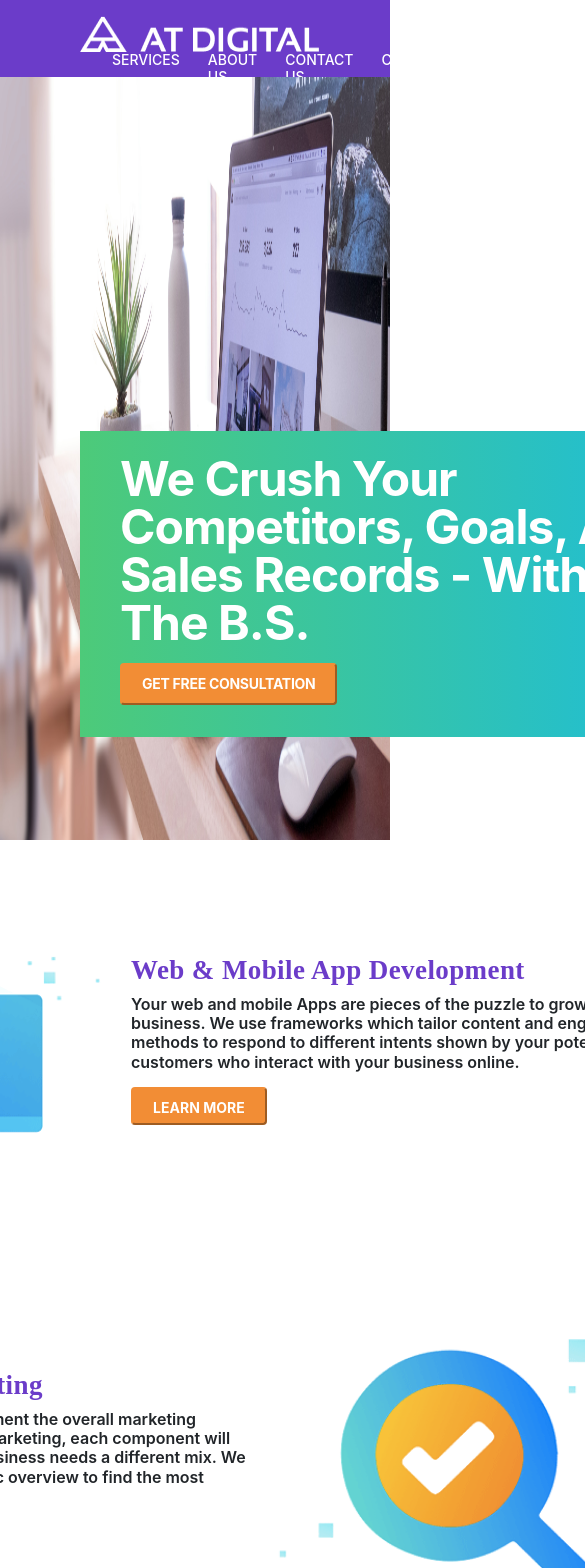
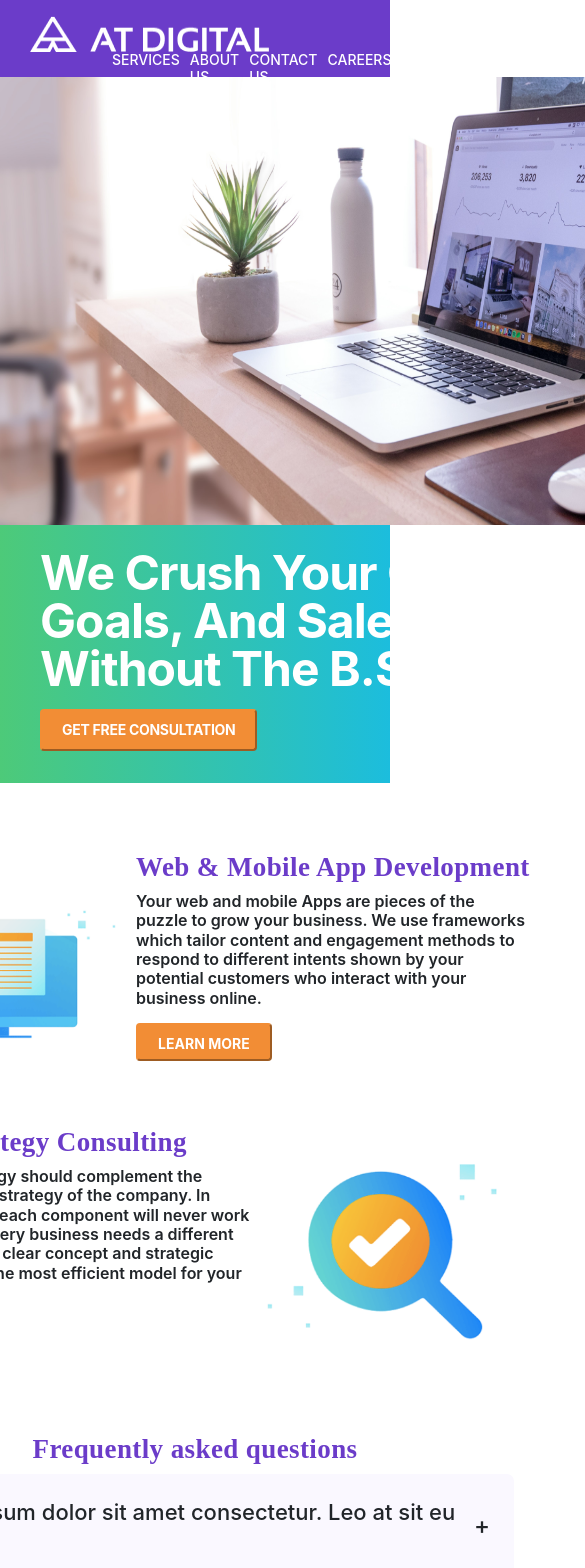
Before and after one commit to Milani1999/Landing-Page---AT-Digital, a React (Create React App) app: page / in a window 390 px wide. Shown: the top 1568 px of the page, 585 px wide, since content can reach past the window. Built offline with nearby package versions, Linux system fonts and the light colour scheme.

Commit message:
responsiveness for 768px and below

```diff
--- a/src/components/Hero Section/HeroSection.css
+++ b/src/components/Hero Section/HeroSection.css
@@ -42,3 +42,25 @@
   letter-spacing: -0.02em;
   color: #ffffff;
 }
+
+@media (max-width: 768px) {
+  .HeroSection img {
+    width: 768px;
+    height: 448px;
+  }
+
+  .frame-497 {
+    top: auto;
+    left: 50%;
+    transform: translateX(-50%);
+    position: relative;
+    width: 100%;
+  }
+
+  .p-497 {
+    width: 688px;
+    height: 144px;
+    gap: 0px;
+    opacity: 0px;
+  }
+}
--- a/src/components/NavigationBar/NavigationBar.css
+++ b/src/components/NavigationBar/NavigationBar.css
@@ -31,3 +31,14 @@
   text-decoration: none;
   color: #fff;
 }
+
+@media (max-width: 768px) {
+  .navbar img {
+    margin-left: -50px;
+  }
+
+  .frame-496 {
+    gap: 10px;
+    margin-bottom: -8px;
+  }
+}
--- a/src/components/faqs/Faqs.css
+++ b/src/components/faqs/Faqs.css
@@ -51,4 +51,15 @@
   align-items: center;
   justify-content: center;
   margin-bottom: 50px;
+  margin-top: 50px;
 }
+
+@media (max-width: 768px) {
+  .question {
+    width: 638px;
+  }
+
+  .answer {
+    width: 638px;
+  }
+}
--- a/src/components/footer/footer.css
+++ b/src/components/footer/footer.css
@@ -101,3 +101,24 @@ hr {
   align-items: center;
   flex-direction: column;
 }
+
+@media (max-width: 768px) {
+  .footer {
+    height: 428px;
+  }
+
+  .frame_500 img {
+    width: 238.89px;
+    height: 35px;
+  }
+
+  .frame_503 {
+    display: flex;
+    flex-direction: column;
+  }
+
+  .frame_502{
+    margin-top: 50px;
+  }
+
+}
--- a/src/components/frame 498/Frame_498.css
+++ b/src/components/frame 498/Frame_498.css
@@ -1,4 +1,5 @@
-.frame_498, .frame_499 {
+.frame_498,
+.frame_499 {
   box-sizing: border-box;
   justify-content: center;
   align-items: center;
@@ -24,7 +25,7 @@
   gap: 20px;
 }
 
-  .frame_74{
+.frame_74 {
   width: 507px;
   height: 33px;
   font-family: "Poppins";
@@ -35,7 +36,7 @@
   color: #6b3cc9;
 }
 
-  .frame_92 p{
+.frame_92 p {
   width: 542px;
   height: 76px;
   font-family: "Inter";
@@ -44,7 +45,7 @@
   line-height: 19.36px;
 }
 
-  .frame_92 button{
+.frame_92 button {
   height: 38px;
   border-radius: 4px;
   padding: 12px 20px 12px 20px;
@@ -58,3 +59,34 @@
   letter-spacing: 0.02px;
   color: #ffffff;
 }
+
+@media (max-width: 768px) {
+  .frame_498 {
+    margin-top: 50px;
+  }
+
+  .image_2 img {
+    float: left;
+    height: 275px;
+    width: 275px;
+  }
+
+  .frame_92_outer {
+    height: 275px;
+  }
+
+  .frame_92 {
+    width: 393px;
+    height: 239px;
+    gap: 20px;
+  }
+
+  .frame_92 p {
+    width: 393px;
+    height: 95px;
+  }
+
+  .frame_92 button{
+    margin-top: 20px;
+  }
+}
```
Lines whose indentation alone changed are shown as unchanged.
